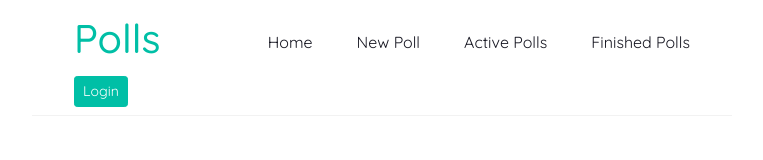
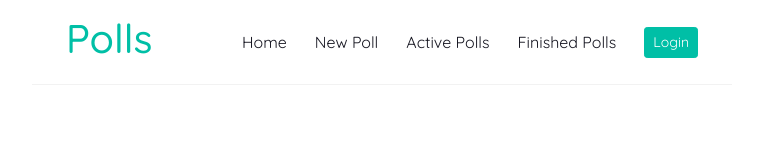
Before and after one commit to AthulJoseph27/Poll_Manager, a React (Create React App) app: page / in a window 1280 px wide. Shown: the top 160 px of the page, without its empty margins (258-1021 px from the left). Built offline with nearby package versions, Linux system fonts and the light colour scheme; no server answers.

Commit message:
Update Ui

```diff
--- a/src/styles.css
+++ b/src/styles.css
@@ -21,8 +21,8 @@
   margin-left: auto;
 }
 .navbar a {
-  margin-left: 16px;
-  margin-right: 16px;
+  margin-left: 8px;
+  margin-right: 8px;
   text-decoration: none;
   padding: 6px;
   color:  #161621 ;
```
